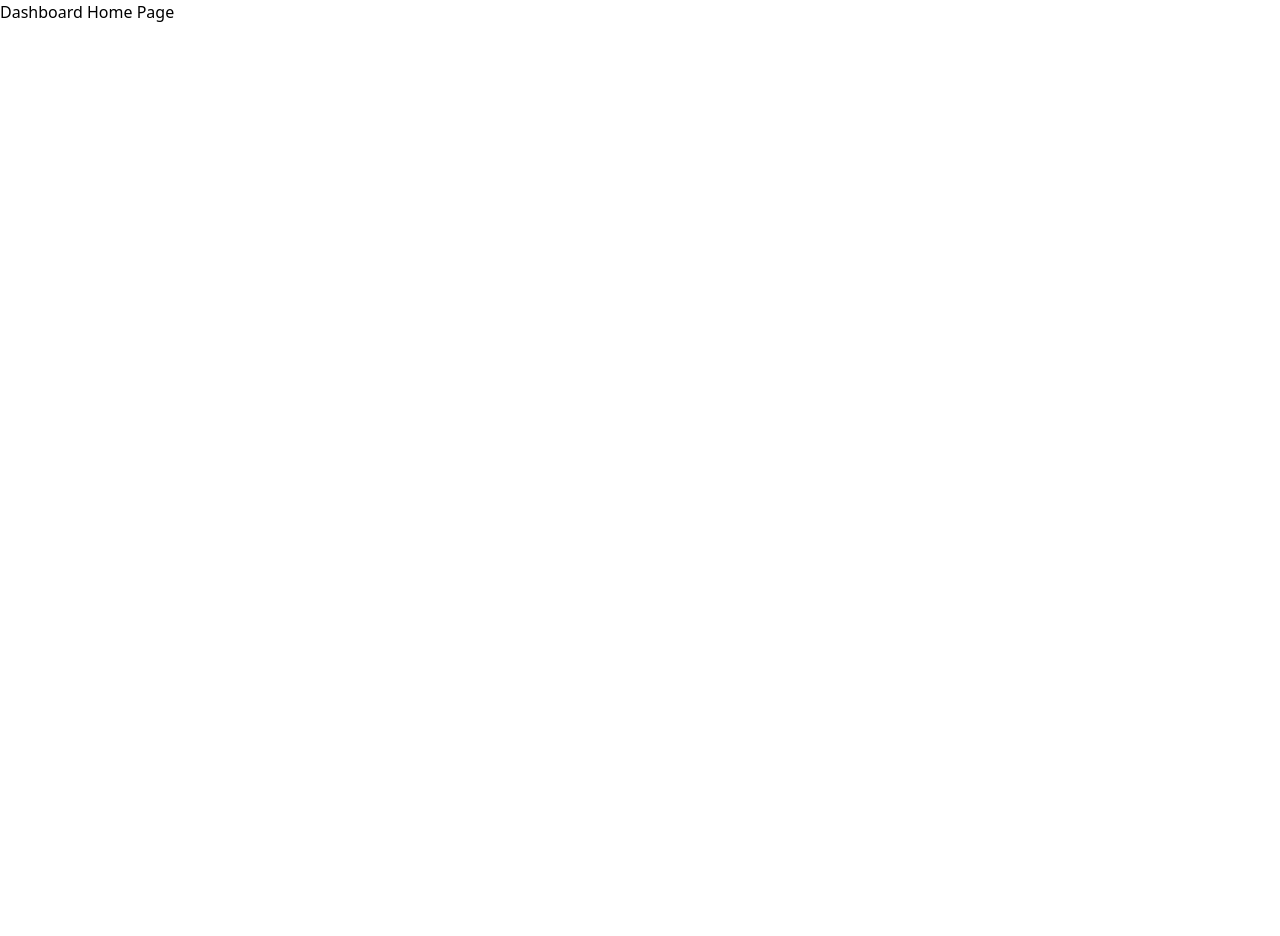
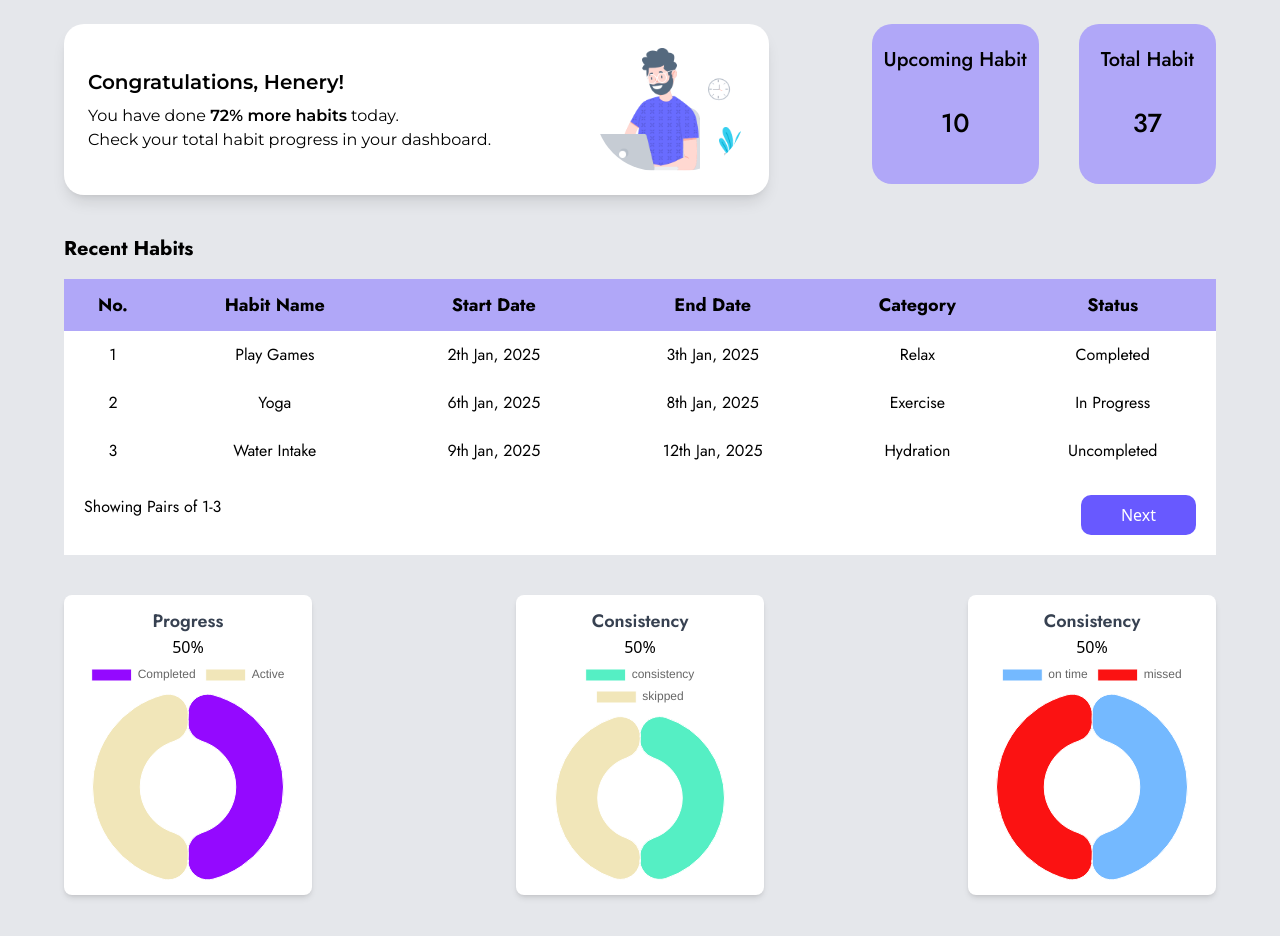
Before and after one commit to papahmwe/daily-bloom, a Next.js app: page /dashboard in a window 1280 px wide. Shown: the top 936 px of the page. Before the commit the page ends 800 px from the top, so only its background shows below. Built offline with nearby package versions, Linux system fonts and the light colour scheme; a web font is replaced by a local one.

Commit message:
adding dashboard home page

```diff
--- a/package.json
+++ b/package.json
@@ -9,9 +9,11 @@
     "lint": "next lint"
   },
   "dependencies": {
+    "chart.js": "^4.4.7",
     "lucide-react": "^0.474.0",
     "next": "15.1.6",
     "react": "^19.0.0",
+    "react-chartjs-2": "^5.3.0",
     "react-dom": "^19.0.0"
   },
   "devDependencies": {
--- /dev/null
+++ b/src/app/(dashboard)/dashboard/home/page.js
@@ -0,0 +1,102 @@
+import Image from "next/image";
+import PieChart from "@/components/HomePieChart";
+
+// components/HomePage.jsx
+export default function DashboarHomePage() {
+  return (
+    <div className="p-6 bg-gray-200 min-h-screen">
+      {/* Card Section */}
+      <div className="flex justify-between mb-3 ml-10 mr-0">
+        <div className="bg-white rounded-[20px] p-6 flex justify-start items-center space-x-6 shadow-lg">
+
+        {/* Left: Text Content */}
+          <div className="flex flex-col mr-20">
+            <h2 className="text-black text-xl font-semibold font-['Montserrat']">
+            Congratulations, Henery!
+            </h2>
+            <p className="text-black font-['Montserrat'] mt-2">
+            You have done <span className="font-semibold">72% more habits</span> today.
+            <br></br>
+            Check your total habit progress in your dashboard.
+            </p>
+          </div>
+        {/* Right: Image */}
+          <div className="flex-shrink ml-20">
+            <Image
+              src="/assets/dashboard images/man.png"
+              alt="Man"
+              width={150}
+              height={150}
+              className="rounded-full"
+            />
+          </div>
+        </div>
+
+        <div className="px-10 flex justify-end">
+          <div className="bg-[#b0a7f8] rounded-[20px] px-[12px] py-[22px] gap-[30px]    inline-flex flex-col justify-start items-center h-[160px] mr-10">
+            <div className="text-black text-xl font-medium font-['Jost'] text-center">Upcoming Habit</div>
+            <div className="text-black text-[26px] font-medium font-['Jost']">10</div>
+          </div>
+          <div className="bg-[#b0a7f8] rounded-[20px] px-[22px] py-[22px] gap-[30px] inline-flex flex-col justify-start items-center h-[160px]">
+            <div className="text-black text-xl font-medium font-['Jost'] text-center">Total Habit</div>
+            <div className="text-black text-[26px] font-medium font-['Jost']">37</div>
+          </div>
+        </div>
+      </div>
+
+{/* Recent Habits Section */}
+    <h2 className="text-xl font-bold mt-10 mb-4 ml-10 font-[Jost]">Recent Habits</h2>
+    <div className="bg-white ml-10 mr-10">
+        <table className="w-full text-center border-collapse mr-0">
+          <thead>
+            <tr className="bg-[#b0a7f8]">
+              <th className="p-3 text-lg font-bold font-[Jost] text-black">No.</th>
+              <th className="p-3 text-lg font-bold font-[Jost] text-black">Habit Name</th>
+              <th className="p-3 text-lg font-bold font-[Jost] text-black">Start Date</th>
+              <th className="p-3 text-lg font-bold font-[Jost] text-black">End Date</th>
+              <th className="p-3 text-lg font-bold font-[Jost] text-black">Category</th>
+              <th className="p-3 text-lg font-bold font-[Jost] text-black">Status</th>
+            </tr>
+          </thead>
+          <tbody>
+            {/* Example of dynamic data rows */}
+            <tr>
+              <td className="p-3 text-black font-[Jost] font-normal">1</td>
+              <td className="p-3 text-black font-[Jost] font-normal">Play Games</td>
+              <td className="p-3 text-black font-[Jost] font-normal">2th Jan, 2025</td>
+              <td className="p-3 text-black font-[Jost] font-normal">3th Jan, 2025</td>
+              <td className="p-3 text-black font-[Jost] font-normal">Relax</td>
+              <td className="p-3 text-black font-[Jost] font-normal">Completed</td>
+            </tr>
+            <tr>
+              <td className="p-3 text-black font-[Jost] font-normal">2</td>
+              <td className="p-3 text-black font-[Jost] font-normal">Yoga</td>
+              <td className="p-3 text-black font-[Jost] font-normal">6th Jan, 2025</td>
+              <td className="p-3 text-black font-[Jost] font-normal">8th Jan, 2025</td>
+              <td className="p-3 text-black font-[Jost] font-normal">Exercise</td>
+              <td className="p-3 text-black font-[Jost] font-normal">In Progress</td>
+            </tr>
+            <tr>
+              <td className="p-3 text-black font-[Jost] font-normal">3</td>
+              <td className="p-3 text-black font-[Jost] font-normal">Water Intake</td>
+              <td className="p-3 text-black font-[Jost] font-normal">9th Jan, 2025</td>
+              <td className="p-3 text-black font-[Jost] font-normal">12th Jan, 2025</td>
+              <td className="p-3 text-black font-[Jost] font-normal">Hydration</td>
+              <td className="p-3 text-black font-[Jost] font-normal">Uncompleted</td>
+            </tr>
+          </tbody>
+
+        </table>
+        <div className="flex justify-between mt-5">
+              <p className="font-[Jost] ml-5">Showing Pairs of 1-3</p>
+              <button className="px-10 py-2 bg-[#6859ff] rounded-[10px] text-white mr-5 mb-5">Next</button>
+        </div>
+      </div>
+      <div className="m-10 flex flex-col-reverse justify-normal">
+        <div>
+        <PieChart />
+        </div>
+      </div>
+    </div>
+  );
+}
--- a/src/app/(dashboard)/dashboard/page.js
+++ b/src/app/(dashboard)/dashboard/page.js
@@ -1,3 +1,9 @@
-export default function DashboardHomePage() {
-  return <h1>Dashboard Home Page</h1>;
+import Home from "@/app/(dashboard)/dashboard/home/page";
+
+export default function dashboard(){
+  return (
+    <div>
+      <Home />
+    </div>
+  );
 }
--- a/src/app/(main)/contact_us/page.js
+++ b/src/app/(main)/contact_us/page.js
@@ -6,10 +6,9 @@ import Image from "next/image";
 
 
 export default function ContactUs() {
-  const [agreed, setAgreed] = useState(false);
   return (
     <div className='min-h-screen bg-white'>
-    {/* <Navbar /> */}
+    <Navbar />
 
     <div className="flex flex-col items-center justify-center min-h-screen bg-white">
     <div className="grid grid-cols-1 md:grid-cols-2 gap-8 bg-white p-8 rounded-2xl w-full max-w-5xl">
--- /dev/null
+++ b/src/components/HomePieChart.js
@@ -0,0 +1,78 @@
+"use client";
+
+import { Doughnut } from "react-chartjs-2";
+import { Chart as ChartJS, ArcElement, Tooltip, Legend } from "chart.js";
+import { Radius } from "lucide-react";
+
+ChartJS.register(ArcElement, Tooltip, Legend);
+
+export default function DonutChart() {
+  const data = {
+    labels: ["Completed", "Active"],
+    datasets: [
+      {
+        data: [50, 50],
+        backgroundColor: ["#9409ff", "#f1e6b9"],
+        borderWidth: 1,
+        borderRadius:20,
+        cutout: "50%", // Makes it a donut chart
+      },
+    ],
+  };
+  const data1 = {
+    labels: ["consistency", "skipped"],
+    datasets: [
+      {
+        data: [50, 50],
+        backgroundColor: ["#55efc4", "#f1e6b9"],
+        borderWidth: 1,
+        borderRadius:20,
+        cutout: "50%",
+      },
+    ],
+  };
+  const data2 = {
+    labels: ["on time", "missed"],
+    datasets: [
+      {
+        data: [50, 50],
+        backgroundColor: ["#74b9ff", "#fb1212"],
+        borderWidth: 1,
+        borderRadius:20,
+        cutout: "50%",
+      },
+    ],
+  };
+
+  return (
+    <div className="flex justify-between">
+      {/* First Pie Chart */}
+      <div className="p-3 bg-white rounded-lg shadow-md text-center mr-10">
+        <h3 className="text-lg font-semibold text-gray-700 font-[Jost]">Progress</h3>
+        <p>50%</p>
+        <div className="w-56 mx-auto">
+          <Doughnut data={data} />
+        </div>
+      </div>
+
+      {/* Second Pie Chart */}
+      <div className="p-3 bg-white rounded-lg shadow-md text-center mr-10">
+        <h3 className="text-lg font-semibold text-gray-700 font-[Jost]">Consistency</h3>
+        <p>50%</p>
+        <div className="w-56 mx-auto">
+          <Doughnut data={data1} />
+        </div>
+      </div>
+
+      {/* Third Pie Chart */}
+      <div className="p-3 bg-white rounded-lg shadow-md text-center">
+        <h3 className="text-lg font-semibold text-gray-700 font-[Jost]">Consistency</h3>
+        <p>50%</p>
+        <div className="w-56 mx-auto">
+          <Doughnut data={data2} />
+        </div>
+      </div>
+
+    </div>
+  );
+}
```
Also changed, not shown: public/assets/dashboard images/man.png (added), 1 other file (tests, documents, lock files or other folders).
